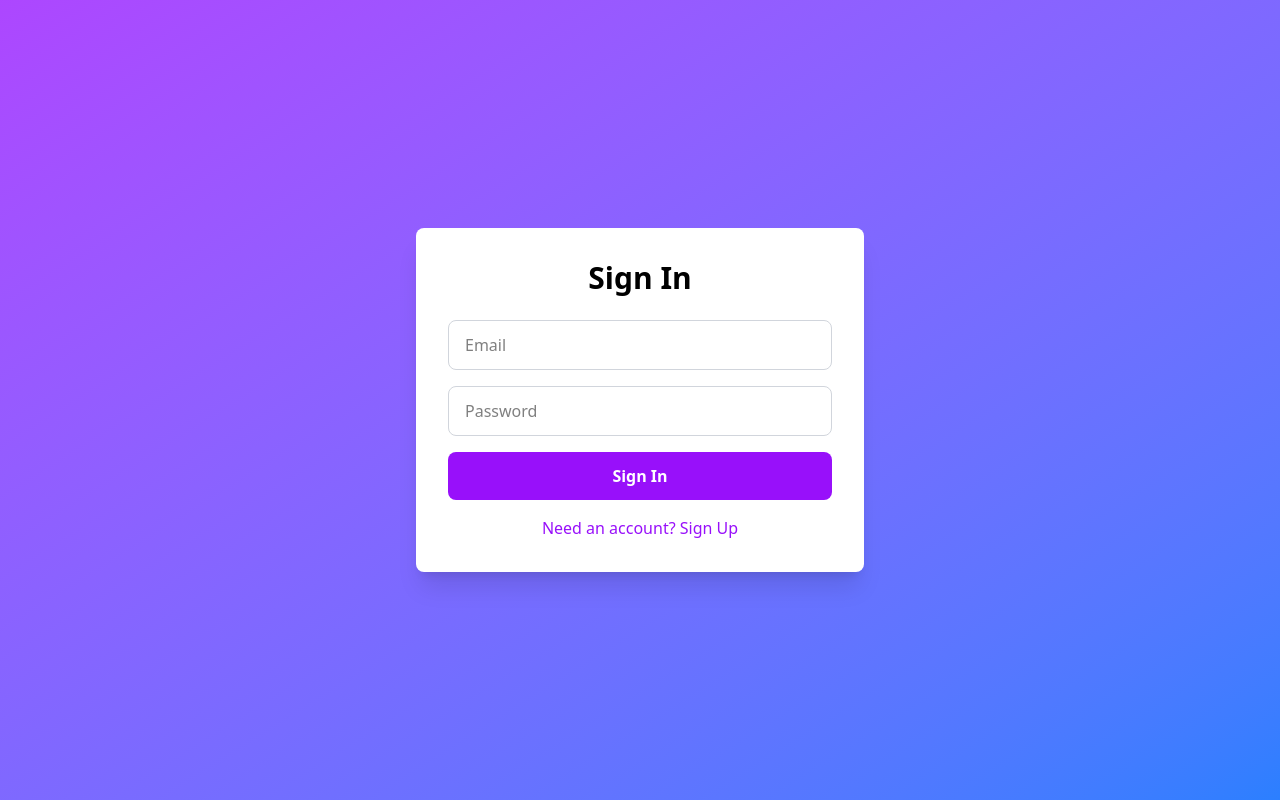
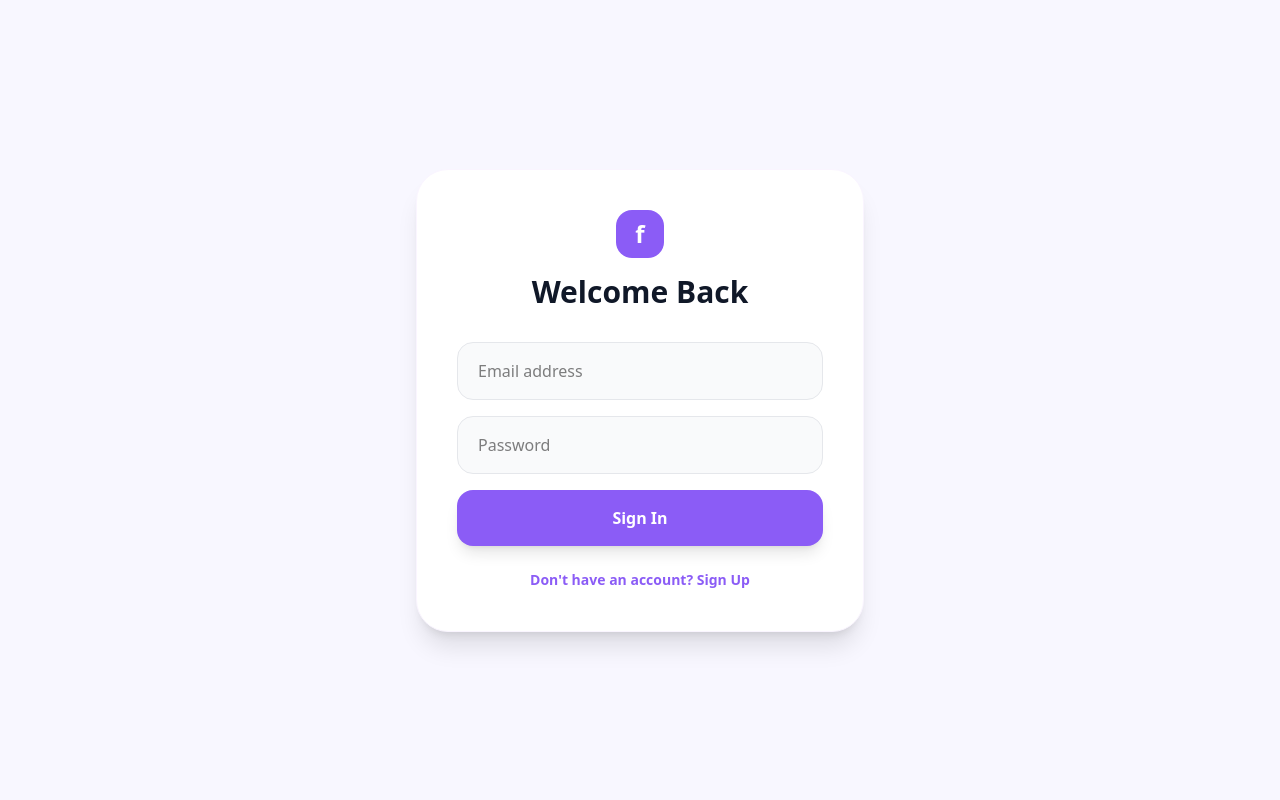
Before and after one commit to Barokah001/Rewards-Page, a React (Vite) app: page / in a window 1280 px wide. Built offline with nearby package versions, Linux system fonts and the light colour scheme; no server answers.

Commit message:
fix: fixed the sidebar closing button error

```diff
--- a/src/components/Auth/AuthForm.tsx
+++ b/src/components/Auth/AuthForm.tsx
@@ -1,21 +1,33 @@
-import React, { useState } from 'react';
-import { supabase } from '../../lib/supabase';
+import React, { useState } from "react";
+import { supabase } from "../../lib/supabase";
 
 interface AuthFormProps {
   onAuthSuccess: () => void;
 }
 
 export const AuthForm: React.FC<AuthFormProps> = ({ onAuthSuccess }) => {
-  const [email, setEmail] = useState('');
-  const [password, setPassword] = useState('');
+  const [email, setEmail] = useState("");
+  const [password, setPassword] = useState("");
   const [isSignUp, setIsSignUp] = useState(false);
+  // FIX: Added the missing loading state
+  const [loading, setLoading] = useState(false);
 
-  const handleAuth = async () => {
+  const handleAuth = async (e: React.FormEvent) => {
+    e.preventDefault();
+    setLoading(true);
     try {
       if (isSignUp) {
-        const { error } = await supabase.auth.signUp({ email, password });
+        const { data, error } = await supabase.auth.signUp({ email, password });
         if (error) throw error;
-        alert("Check your email for verification link!");
+
+        // AUTO-LOGIN: If signup is successful, immediately sign in to bypass email link
+        if (data.user) {
+          const { error: signInError } = await supabase.auth.signInWithPassword(
+            { email, password }
+          );
+          if (signInError) throw signInError;
+          onAuthSuccess();
+        }
       } else {
         const { error } = await supabase.auth.signInWithPassword({
           email,
@@ -25,45 +37,60 @@ export const AuthForm: React.FC<AuthFormProps> = ({ onAuthSuccess }) => {
         onAuthSuccess();
       }
     } catch (error) {
+      // FIX: Removed 'any' and added type-safe error handling
       const message =
         error instanceof Error ? error.message : "An unexpected error occurred";
       alert(message);
+    } finally {
+      setLoading(false);
     }
   };
 
   return (
-    <div className="min-h-screen bg-gradient-to-br from-purple-500 to-blue-500 flex items-center justify-center p-4">
-      <div className="bg-white rounded-lg shadow-xl p-8 w-full max-w-md">
-        <h2 className="text-3xl font-bold text-center mb-6">
-          {isSignUp ? 'Sign Up' : 'Sign In'}
-        </h2>
-        <div className="space-y-4">
+    <div className="min-h-screen bg-[#F8F7FF] flex items-center justify-center p-4">
+      <div className="bg-white rounded-[32px] shadow-xl p-10 w-full max-w-md border border-purple-50">
+        <div className="flex flex-col items-center mb-8">
+          <div className="w-12 h-12 bg-[#8B5CF6] rounded-2xl flex items-center justify-center text-white font-bold text-2xl mb-4">
+            f
+          </div>
+          <h2 className="text-3xl font-black text-gray-900">
+            {isSignUp ? "Create Account" : "Welcome Back"}
+          </h2>
+        </div>
+
+        <form onSubmit={handleAuth} className="space-y-4">
           <input
             type="email"
-            placeholder="Email"
+            placeholder="Email address"
             value={email}
             onChange={(e) => setEmail(e.target.value)}
-            className="w-full px-4 py-3 border border-gray-300 rounded-lg focus:ring-2 focus:ring-purple-500 focus:border-transparent"
+            className="w-full px-5 py-4 bg-gray-50 border border-gray-200 rounded-2xl focus:ring-2 focus:ring-purple-500 outline-none transition-all"
+            required
           />
           <input
             type="password"
             placeholder="Password"
             value={password}
             onChange={(e) => setPassword(e.target.value)}
-            className="w-full px-4 py-3 border border-gray-300 rounded-lg focus:ring-2 focus:ring-purple-500 focus:border-transparent"
+            className="w-full px-5 py-4 bg-gray-50 border border-gray-200 rounded-2xl focus:ring-2 focus:ring-purple-500 outline-none transition-all"
+            required
           />
           <button
-            onClick={handleAuth}
-            className="w-full bg-purple-600 text-white py-3 rounded-lg font-semibold hover:bg-purple-700 transition"
+            type="submit"
+            disabled={loading}
+            className="w-full bg-[#8B5CF6] text-white py-4 rounded-2xl font-bold hover:bg-[#7C3AED] transition-all shadow-lg disabled:opacity-50"
           >
-            {isSignUp ? 'Sign Up' : 'Sign In'}
+            {loading ? "Processing..." : isSignUp ? "Sign Up" : "Sign In"}
           </button>
-        </div>
+        </form>
+
         <button
           onClick={() => setIsSignUp(!isSignUp)}
-          className="w-full mt-4 text-purple-600 hover:text-purple-700"
+          className="w-full mt-6 text-sm font-bold text-[#8B5CF6] hover:text-purple-800 transition"
         >
-          {isSignUp ? 'Already have an account? Sign In' : 'Need an account? Sign Up'}
+          {isSignUp
+            ? "Already have an account? Sign In"
+            : "Don't have an account? Sign Up"}
         </button>
       </div>
     </div>
--- a/src/components/Layout/SideMenu.tsx
+++ b/src/components/Layout/SideMenu.tsx
@@ -8,6 +8,7 @@ import {
   Gift,
   Settings,
   LogOut,
+  X,
 } from "lucide-react";
 
 interface SideMenuProps {
@@ -22,6 +23,7 @@ export const SideMenu: React.FC<SideMenuProps> = ({
   isOpen,
   userEmail,
   onSignOut,
+  onClose,
 }) => {
   const menuItems = [
     { name: "Home", icon: <Home size={20} />, path: "/" },
@@ -35,36 +37,54 @@ export const SideMenu: React.FC<SideMenuProps> = ({
 
   return (
     <>
-      {/* Mobile Overlay */}
+      {/* FIX: Overlay now calls onClose, NOT onSignOut */}
       {isOpen && (
         <div
-          className="fixed inset-0 bg-black/20 backdrop-blur-sm z-40 md:hidden"
-          onClick={onSignOut}
+          className="fixed inset-0 bg-black/40 backdrop-blur-sm z-[60] md:hidden cursor-pointer"
+          onClick={onClose}
         />
       )}
 
       {/* Sidebar Container */}
       <aside
         className={`
-        fixed md:sticky top-0 left-0 z-50
-        h-screen w-64 bg-white border-r border-gray-100
+        fixed md:sticky top-0 left-0 z-[70]
+        h-screen w-72 bg-white border-r border-gray-100
         transition-transform duration-300 ease-in-out
         flex flex-col
-        ${isOpen ? "translate-x-0" : "-translate-x-full md:translate-x-0"}
+        ${
+          isOpen
+            ? "translate-x-0 shadow-2xl"
+            : "-translate-x-full md:translate-x-0"
+        }
       `}
       >
-        {/* Desktop Logo (Hidden on mobile as it's in the Header) */}
-        <div className="hidden md:flex p-6 items-center gap-2">
-          <div className="w-8 h-8 bg-[#8B5CF6] rounded-xl flex items-center justify-center text-white font-bold">
-            f
+        {/* Mobile Header: Logo + Close Button */}
+        <div className="flex p-6 items-center justify-between">
+          <div className="flex items-center gap-2">
+            <div className="w-8 h-8 bg-[#8B5CF6] rounded-xl flex items-center justify-center text-white font-bold">
+              f
+            </div>
+            <span className="text-xl font-bold text-[#2D1B69]">Flowva</span>
           </div>
-          <span className="text-xl font-bold text-[#2D1B69]">Flowva</span>
+
+          {/* FIX: Explicitly styled Close Button for mobile visibility */}
+          <button
+            onClick={(e) => {
+              e.stopPropagation();
+              onClose();
+            }}
+            className="p-2 md:hidden hover:bg-gray-100 rounded-lg transition-colors flex items-center justify-center"
+            aria-label="Close menu"
+          >
+            <X size={24} className="text-gray-900" strokeWidth={2.5} />
+          </button>
         </div>
 
         {/* Navigation Links */}
-        <nav className="flex-1 px-4 space-y-1 mt-4 md:mt-0">
+        <nav className="flex-1 px-4 space-y-1">
           {menuItems.map((item) => {
-            const isActive = item.name === "Rewards Hub"; // Targeting the assessment page
+            const isActive = item.name === "Rewards Hub";
             return (
               <div
                 key={item.name}
@@ -85,9 +105,9 @@ export const SideMenu: React.FC<SideMenuProps> = ({
         </nav>
 
         {/* User Profile & Sign Out Section */}
-        <div className="p-4 border-t border-gray-100 bg-gray-50/30">
-          <div className="flex items-center gap-3 p-2 mb-4">
-            <div className="w-10 h-10 bg-pink-500 rounded-full flex items-center justify-center text-white font-bold text-sm ring-2 ring-white shadow-sm">
+        <div className="p-6 border-t border-gray-100 bg-gray-50/50">
+          <div className="flex items-center gap-3 mb-6">
+            <div className="w-10 h-10 bg-pink-500 rounded-full flex items-center justify-center text-white font-bold ring-2 ring-white shadow-sm">
               {userEmail.charAt(0).toUpperCase()}
             </div>
             <div className="overflow-hidden">
@@ -100,9 +120,9 @@ export const SideMenu: React.FC<SideMenuProps> = ({
 
           <button
             onClick={onSignOut}
-            className="flex items-center gap-2 w-full p-2 text-sm text-gray-500 hover:text-red-600 hover:bg-red-50 transition rounded-lg"
+            className="flex items-center gap-2 w-full p-3 text-sm font-bold text-gray-500 hover:text-red-600 hover:bg-red-50 transition-colors rounded-xl border border-transparent hover:border-red-100"
           >
-            <LogOut size={16} />
+            <LogOut size={18} />
             <span>Sign Out</span>
           </button>
         </div>
--- a/src/components/Rewards/DailyStreak.tsx
+++ b/src/components/Rewards/DailyStreak.tsx
@@ -1,9 +1,14 @@
-import React from 'react';
-import { type UserPoints } from '../../types';
+import React from "react";
+import { type UserPoints } from "../../types";
 
-export const DailyStreak: React.FC<{ userPoints: UserPoints; isCheckedIn: boolean; onCheckIn: () => void }> = ({ userPoints, isCheckedIn, onCheckIn }) => {
-  const days = ['M', 'T', 'W', 'T', 'F', 'S', 'S'];
-  const todayIndex = 4;
+export const DailyStreak: React.FC<{
+  userPoints: UserPoints;
+  isCheckedIn: boolean;
+  onCheckIn: () => void;
+}> = ({ userPoints, isCheckedIn, onCheckIn }) => {
+
+  const days = ["S", "M", "T", "W", "T", "F", "S"];
+  const todayIndex = new Date().getDay();
 
   return (
     <div className="bg-[#F0F9FF] rounded-[24px] p-10 shadow-sm transition-transform duration-300 hover:scale-[1.02] cursor-default">
@@ -24,7 +29,7 @@ export const DailyStreak: React.FC<{ userPoints: UserPoints; isCheckedIn: boolea
               className={`w-9 h-9 rounded-full flex items-center justify-center font-bold text-sm transition-all
               ${
                 i === todayIndex
-                  ? "ring-2 ring-purple-600 text-purple-600"
+                  ? "ring-2 ring-purple-600 text-purple-600 bg-white shadow-sm"
                   : "bg-gray-100 text-gray-400"
               }`}
             >
@@ -42,7 +47,11 @@ export const DailyStreak: React.FC<{ userPoints: UserPoints; isCheckedIn: boolea
         onClick={onCheckIn}
         disabled={isCheckedIn}
         className={`w-full py-4 rounded-2xl font-bold text-white transition shadow-lg flex items-center justify-center gap-2
-          ${isCheckedIn ? "bg-gray-300" : "bg-[#8B5CF6] hover:bg-[#7C3AED]"}`}
+          ${
+            isCheckedIn
+              ? "bg-gray-300 cursor-not-allowed"
+              : "bg-[#8B5CF6] hover:bg-[#7C3AED]"
+          }`}
       >
         ⚡ {isCheckedIn ? "Claimed Today" : "Claim Today's Points"}
       </button>
```
